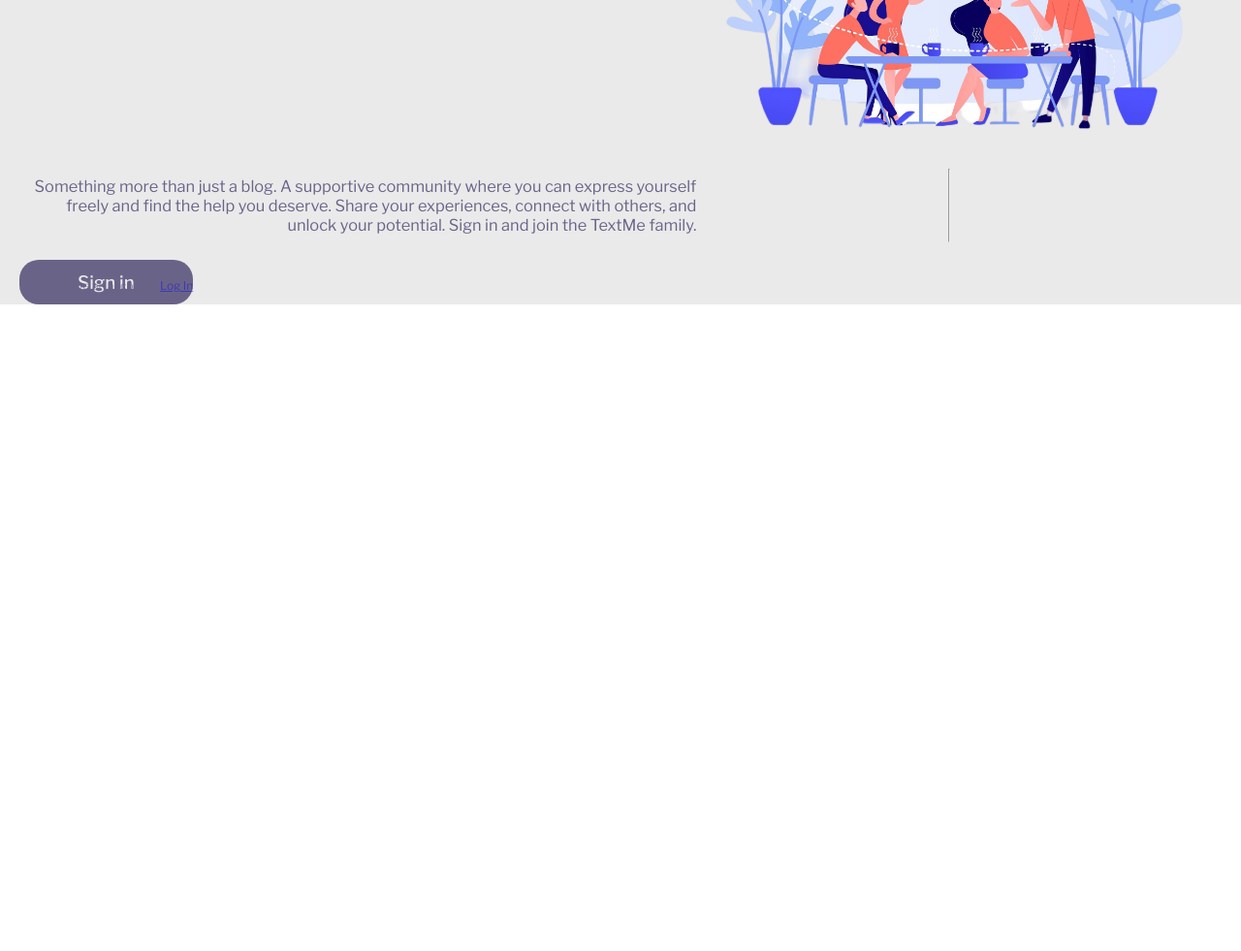
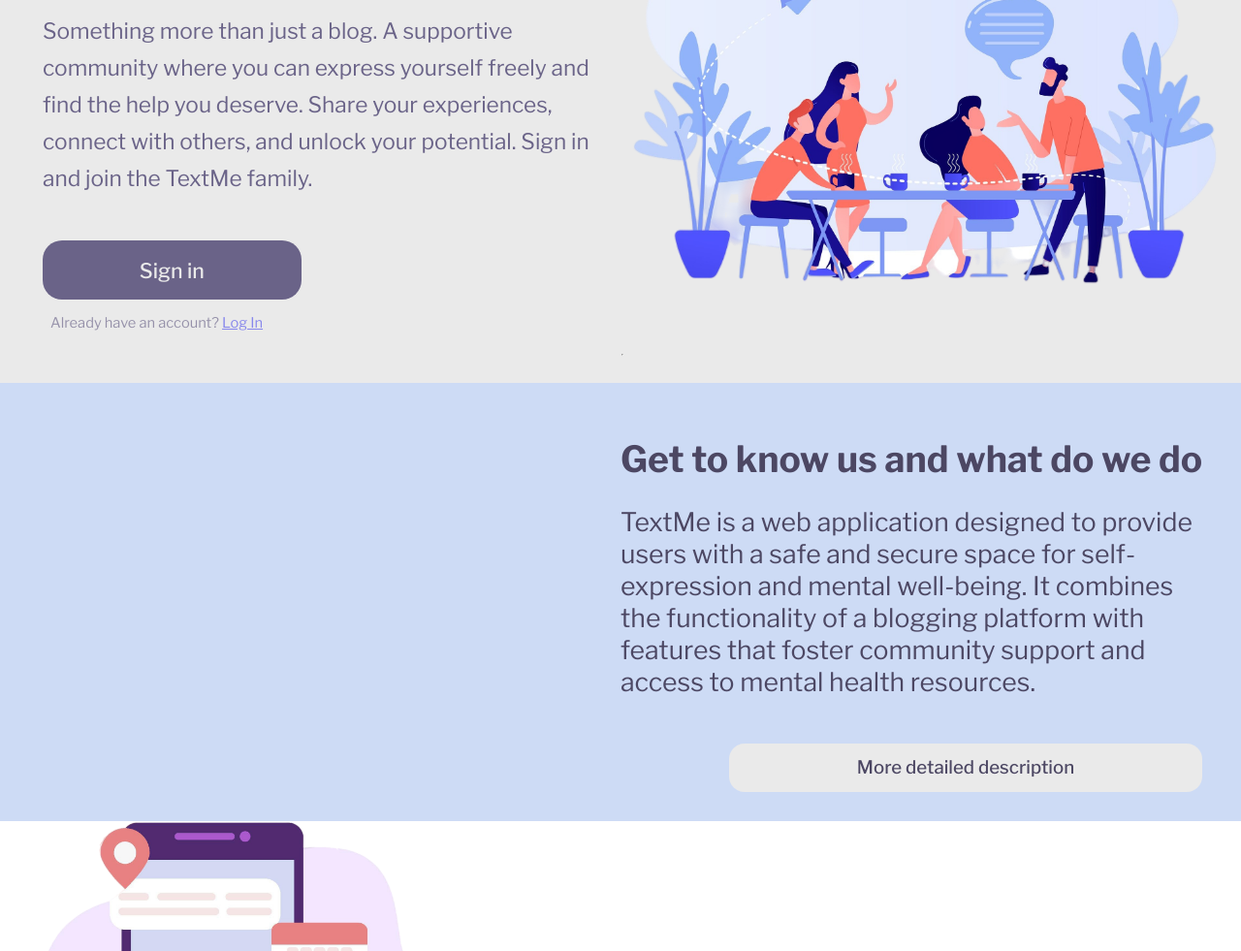
Before and after one commit to ttfeea/TextMe_website, a plain HTML site: page landing.html in a window 1280 px wide. Shown: the part 275-1256 px from the top of the page at 97% size. Before the commit the page ends 800 px from the top, so only its background shows below. Drawn offline with nearby package versions, Linux system fonts and the light colour scheme.

Commit message:
1.3 hero, opis

```diff
--- a/landing.html
+++ b/landing.html
@@ -39,6 +39,16 @@
             <hr>
         </section>
 
+        <section class="opis">
+            <h3 class="opis__heading">Get to know us and what do we do</h3>
+
+            <p class="opis__p">TextMe is a web application designed to provide users with a safe and secure space for self-expression and mental well-being. It combines the functionality of a blogging platform with features that foster community support and access to mental health resources.</p>
+
+            <button class="opis__button" type="button">More detailed description</button>
+
+            <img src="opis.png" alt="" class="opis__img">
+        </section>
+
     </main>
 
 </body>
--- a/style-landing.css
+++ b/style-landing.css
@@ -83,7 +83,7 @@ main
     display: flex;
     flex-direction: column;
     background-color: var(--white-base);
-    padding: 24px 40px 0 20px;
+    padding: 24px 30px 0 30px;
     color: var(--prp-base);
 }
 
@@ -129,13 +129,65 @@ main
     width: 100%;
 }
 
-@media only screen and (min-width:1100px)
+
+/* --------OPIS--------- */
+
+.opis
+{
+    width: 100%;
+    padding: 10px 30px 0 30px;
+    background-color: #cddbf5;
+    text-align: center;
+    color: #4c4763;
+}
+
+.opis__heading
+{
+    margin: 30px;
+    font-size: 18pt;
+}
+
+.opis__p
+{
+    /* line-height: 30px; */
+    font-size: 16pt;
+}
+
+.opis__button
+{
+    width: 80%;
+    height: 44px;
+    border: 0;
+    background-color: var(--white-base);
+    font-size: 14pt;
+    font-weight: 500;
+    color: #4c4763;
+    margin: 20px 0 0 0;
+    border-radius: 10px;
+}
+
+.opis__button:hover
+{
+    background-color: #f3f3f3;
+    border: 1px solid #6c7e9f;
+}
+
+.opis__img
+{
+    width: 70%;
+    margin: 20px 0 0 0 ;
+
+}
+
+
+
+@media only screen and (min-width:900px)
 {
 
     header
     {
         justify-content: space-between;
-        height: 65px;
+        height: 85px;
     }
 
     .nav__link
@@ -150,47 +202,38 @@ main
 
     .nav__link
     {
-    font-size:17pt;
+        font-size:19pt;
     }
 
-/* -----------MAIN---------- */
+    /* -----------HERO---------- */
 
     .hero {
-    display: grid;
-    grid-template-areas: 'heading heading'
-    'par img'
-    'button img' ;
+        display: flex;
         background-color: var(--white-base);
-    padding: 24px 40px 0 20px;
+        padding: 10px 40px 20px 44px;
         color: var(--prp-base);
     }
 
     .hero__heading {
-    font-size: 24pt;
-    margin-bottom: 5pt;
-    grid: 1 / 1 / 2 / 2;
+        width: 48%;
+        font-size: 38pt;
     }
 
     .hero__p {
-    font-size: 12.3pt;
-    text-align: right;
-    grid-area: par;
+        width: 48%;
+        font-size: 17pt;
+        line-height: 38px;
+        text-align: left;
     }
-
 
     .hero__button
     {
-    background-color: var(--prp-base);
-    border: 0;
-    color: var(--white-base);
-    width: 134pt;
-    height: 34pt;
-    align-self: flex-end;
+        width: 200pt;
+        height: 46pt;
+        align-self: flex-start;
         border-radius: 20px;
-    font-size: 14pt;
-    font-weight: 500;
-    margin: 10px 0 0 0;
-    grid-area: button;
+        font-size: 16pt;
+        margin: 22px 0 0 0;
     }
 
     .hero__button:hover
@@ -201,17 +244,66 @@ main
 
     .hero__text--login, .hero__login
     {
-    align-self: flex-end;
-    font-size: 9pt;
+        align-self: flex-start;
+        font-size: 11pt;
+        text-indent: 8px;
         opacity: 0.65;
-    grid-area: button;
     }
 
     .hero__img > img {
-    width: 100%;
-    grid-area: img;
-    align-self: center;
-    grid: 2 / 2 / 5 / 3;
+        width: 52%;
+        position: absolute;
+        top: 20%;
+        right: 0;
     }
 
+    /* ---------OPIS--------- */
+
+    .opis
+    {
+        display: flex;
+        flex-direction: column;
+        padding: 20px 30px 0 30px;
     }
+
+    .opis__heading
+    {
+        width: 50%;
+        text-align: left;
+        font-size: 28pt;
+        align-self: flex-end;
+        margin: 36px 0 0 0;
+    }
+
+    .opis__p
+    {
+        width: 50%;
+        font-size: 20pt;
+        align-self: flex-end;
+        text-align: left;
+    }
+
+    .opis__button
+    {
+        width: 40%;
+        height: 50px;
+        align-self: flex-end;
+        margin: 20px 10px 30px 0;
+        border-radius: 16px;
+    }
+
+    .opis__button
+    {
+
+    }
+
+    .opis__img
+    {
+        width: 44%;
+        position: absolute;
+        top: 130%;
+    }
+
+
+
+    }
```
Also changed, not shown: opis.png (added). Lines whose indentation alone changed are shown as unchanged.
